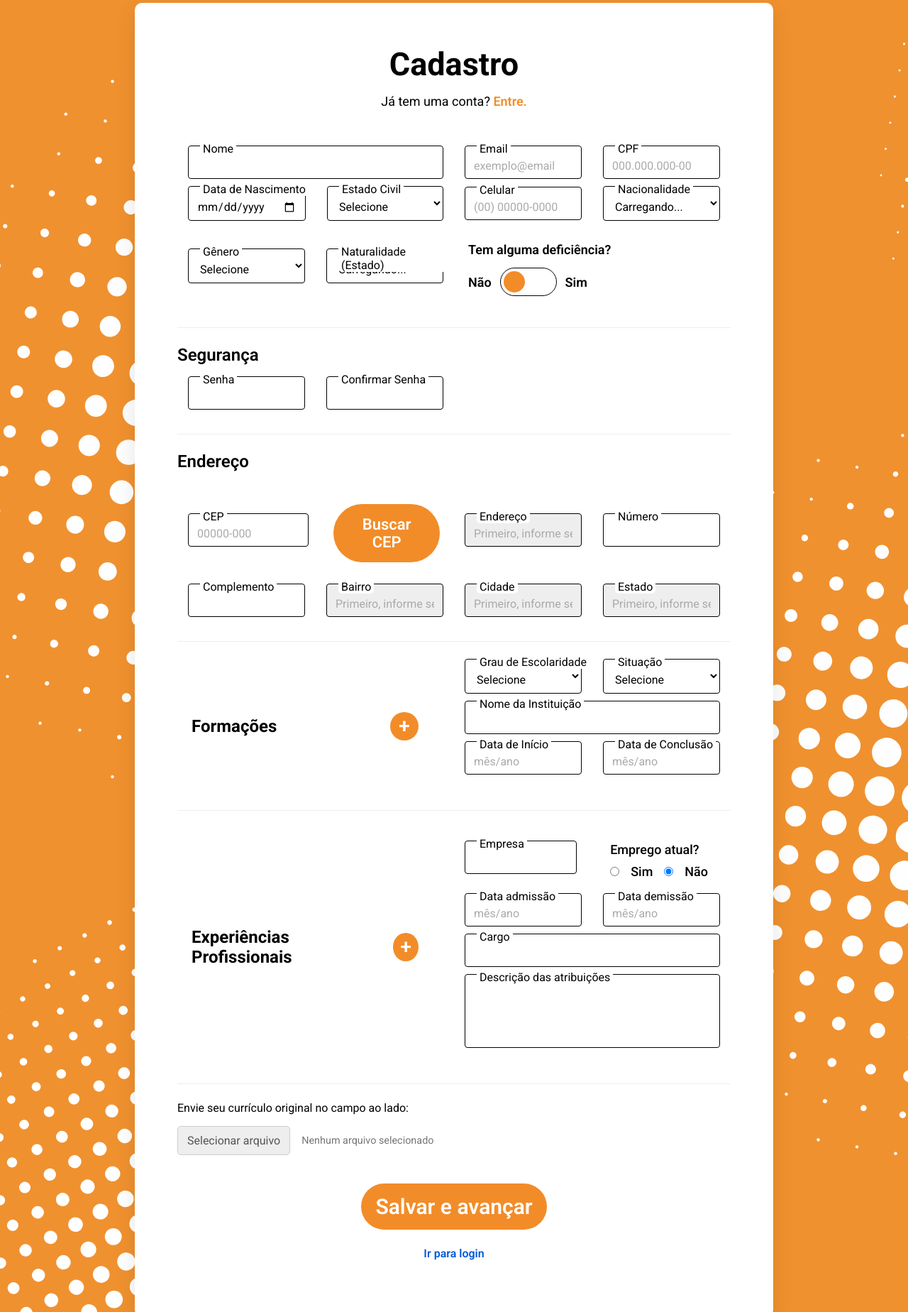
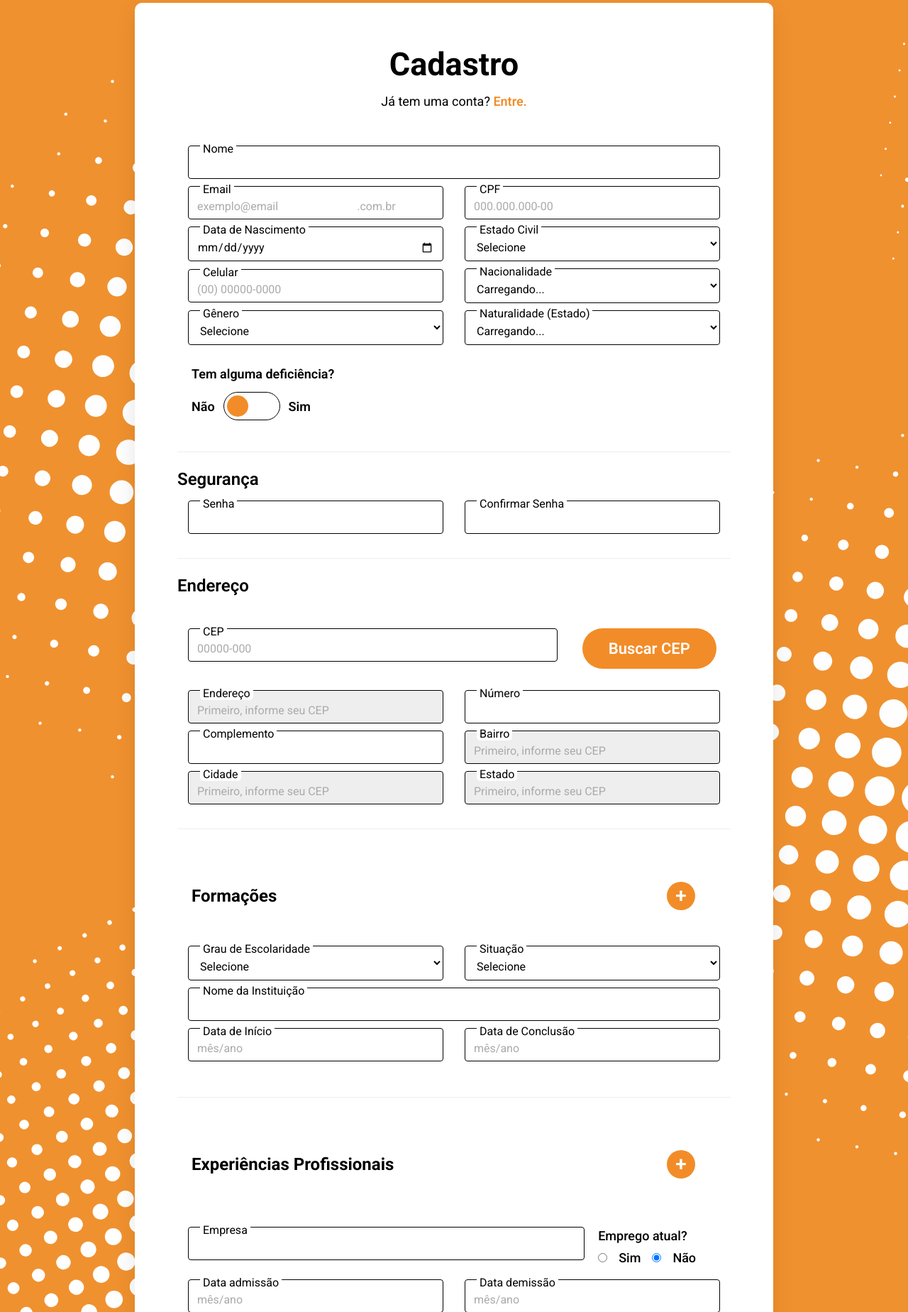
Before and after one commit to SophiaMartini/HR-SYSTEM, a PHP site: page /cadastro.html in a window 1280 px wide. Shown: the part 146-1994 px from the top of the page at 71% size. Run offline with PHP 8.4, Linux system fonts and the light colour scheme; some libraries are stand-ins or nearby versions; some web fonts are replaced.

Commit message:
commit pra pull 28/10

```diff
--- a/src/css/cadastro.css
+++ b/src/css/cadastro.css
@@ -37,17 +37,6 @@
     color: #f28c28;
     font-weight: 600;
     text-decoration: none;
-}
-
-
-form {
-    width: 100%;
-}
-
-fieldset {
-    display: grid;
-    grid-template-columns:  1fr 1fr;
-
 }
 
 form {
@@ -141,15 +130,20 @@
 
 .radio-group {
     width: 250px;
-    padding: 20px 4dvb;
+    padding: 20px 4px;
     align-items: center;
     justify-content: end;
+}
+
+.radio-group input[type]{
+
 }
 
 .radio-group label {
     font-weight: 500;
     font-size: 18px;
 }
+
 .radio-group div {
     display: flex;
     align-items: center;
--- a/src/index.html
+++ b/src/index.html
@@ -26,7 +26,7 @@
     <script src="https://cdnjs.cloudflare.com/ajax/libs/jquery/3.7.1/jquery.min.js" integrity="sha512-v2CJ7UaYy4JwqLDIrZUI/4hqeoQieOmAZNXBeQyjo21dadnwR+8ZaIJVT8EE2iyI61OV8e6M8PP2/4hpQINQ/g==" crossorigin="anonymous" referrerpolicy="no-referrer" defer></script>
     <script src="js/all.js" defer></script>
 </head>
-<body>
+<body><body>
 <header id="header-landing"></header>
 <main class="main-content">
     <section class="hero-section">
--- a/src/js/cadastro.js
+++ b/src/js/cadastro.js
@@ -132,14 +132,12 @@
              return;
         }
 
-        // Coleta de dados
         const formData = new FormData(form);
         const data = Object.fromEntries(formData.entries());
 
-        // ... (Tratamento do switch 'deficiencia', igual ao anterior)
         data.deficiencia = formData.has('deficiencia') ? 'sim' : 'nao';
 
-        // ... (Coleta de Formações e Experiências, igual ao anterior)
+
         data.formacoes = [];
         document.querySelectorAll('.education-entry').forEach(entry => {
             data.formacoes.push({
@@ -163,29 +161,23 @@
             });
         });
 
-        // Limpa os campos de array
-        // ... (delete data['...[]'], igual ao anterior)
 
-        // Exibe o resultado (para fins de demonstração)
         console.log('Dados do Formulário Coletados:');
 
-        // Não queremos a senha no log, então removemos
         delete data.senha;
         delete data.confirmar_senha;
 
         console.log(JSON.stringify(data, null, 2));
 
-        // ========== [ REDIRECIONAMENTO ] ==========
         alert('Cadastro realizado com sucesso! Você será redirecionado para o login.');
 
-        // Redireciona para a página de login após 2 segundos
+
         setTimeout(() => {
-            window.location.href = 'login.html'; // Altere para a URL correta da sua página de login
+            window.location.href = 'login.html'; //
         }, 2000);
-        // ===========================================
+
     });
 
-    // --- CARREGAMENTO INICIAL DAS APIs ---
     loadStates();
     loadNationalities();
 });
```
